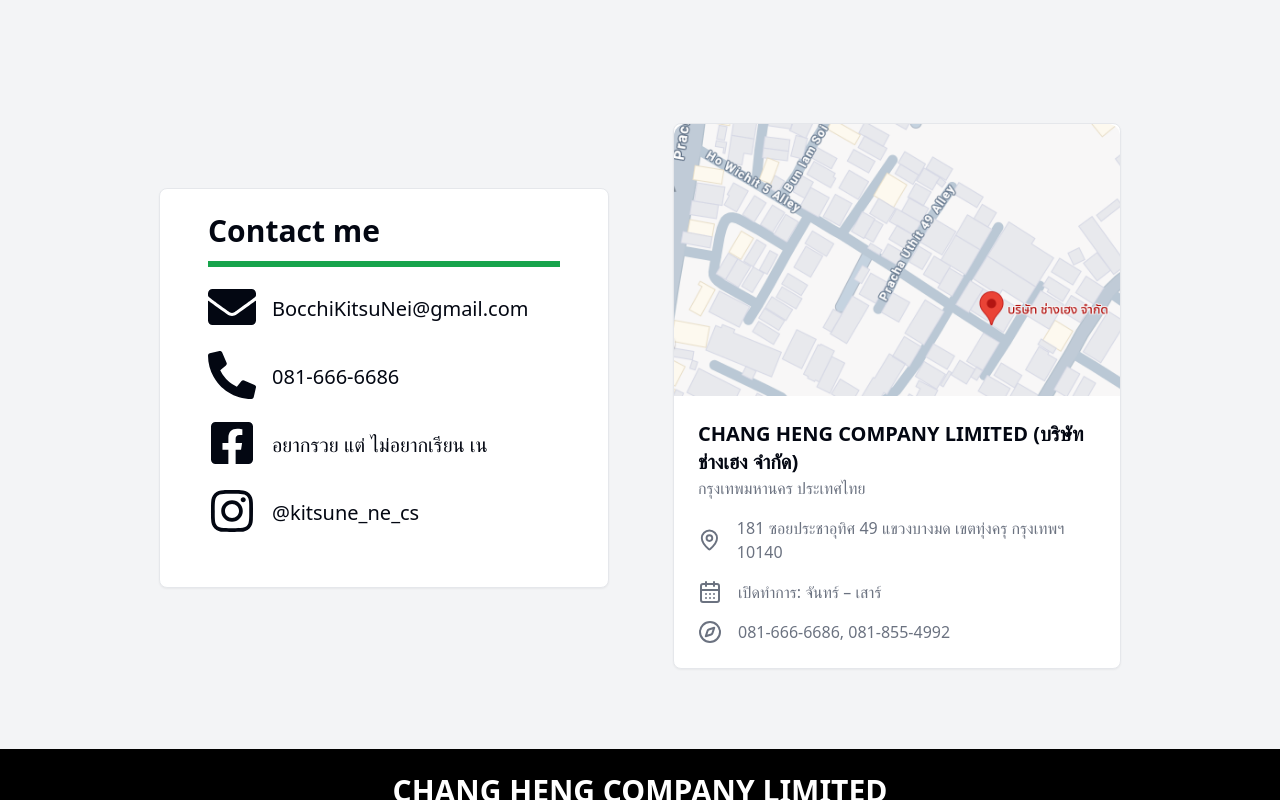
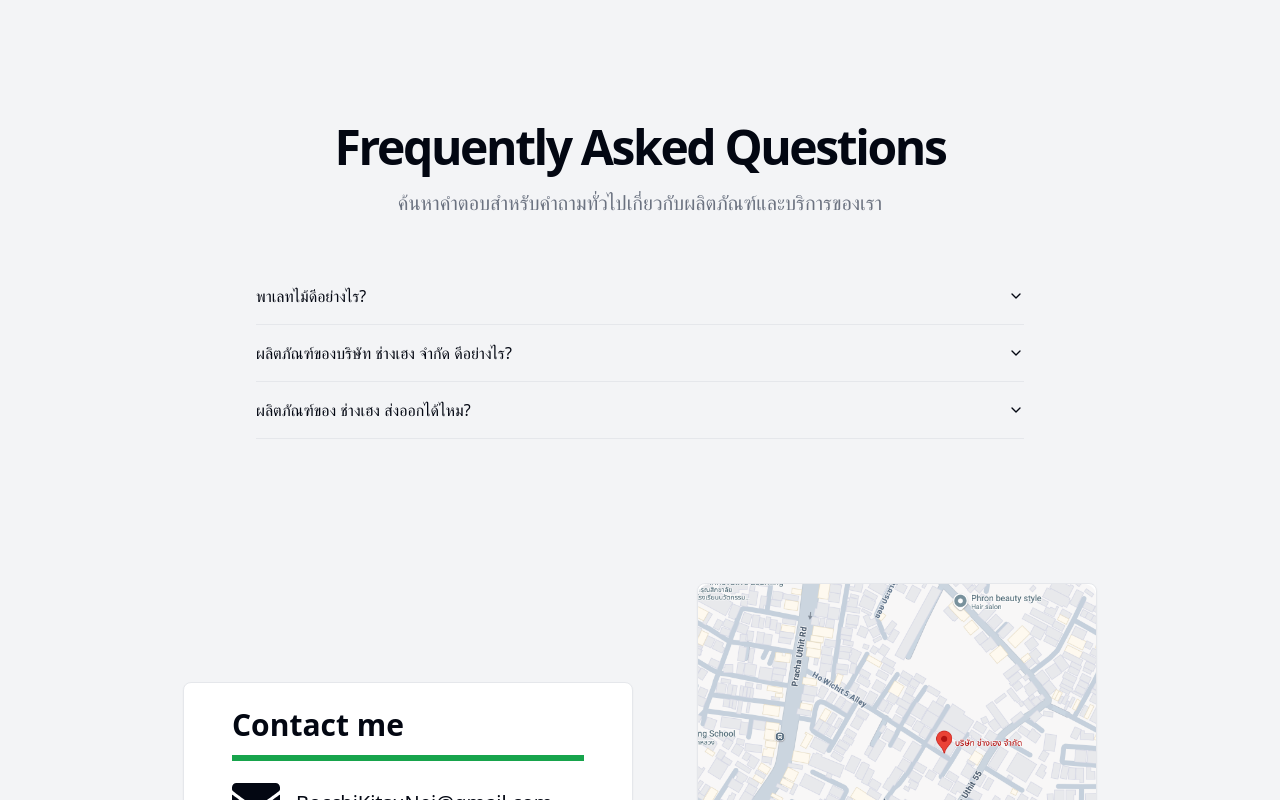
Before and after one commit to xXNeonKitsuneXx/Chang_heng_company_website, a React (Vite) app in the folder chang_heng_website/: page / in a window 1280 px wide. Shown: the part 2400-3200 px from the top of the page. Built offline with nearby package versions, Linux system fonts and the light colour scheme.

Commit message:
add qasection and some adjust

```diff
--- a/chang_heng_website/package.json
+++ b/chang_heng_website/package.json
@@ -10,6 +10,7 @@
     "preview": "vite preview"
   },
   "dependencies": {
+    "@radix-ui/react-accordion": "^1.2.11",
     "@radix-ui/react-slot": "^1.1.0",
     "@radix-ui/react-toast": "^1.2.14",
     "aos": "^2.3.4",
--- /dev/null
+++ b/chang_heng_website/src/components/homepage/QASection.tsx
@@ -0,0 +1,71 @@
+import {
+  Accordion,
+  AccordionContent,
+  AccordionItem,
+  AccordionTrigger,
+} from "@/components/ui/accordion";
+
+export const QASection = () => {
+  return (
+    <section className="bg-muted pb-36 px-4 md:px-6">
+      <div
+        className="container px-4 md:px-6"
+        data-aos="fade-up"
+        data-aos-duration="500"
+      >
+        <div className="mx-auto max-w-3xl space-y-4 text-center">
+          <h2 className="text-3xl font-bold tracking-tighter sm:text-4xl md:text-5xl">
+            Frequently Asked Questions
+          </h2>
+          <p className="mx-auto max-w-[700px] text-gray-500 md:text-xl/relaxed lg:text-base/relaxed xl:text-xl/relaxed dark:text-gray-400">
+            ค้นหาคำตอบสำหรับคำถามทั่วไปเกี่ยวกับผลิตภัณฑ์และบริการของเรา
+          </p>
+        </div>
+        <div className="mx-auto mt-8 max-w-3xl md:mt-12">
+          <Accordion type="single" collapsible className="w-full">
+            <AccordionItem value={`item-1`}>
+              <AccordionTrigger className="text-left text-base font-medium">
+                พาเลทไม้ดีอย่างไร?
+              </AccordionTrigger>
+              <AccordionContent className="text-gray-500 dark:text-gray-400">
+                เป็นวัสดุที่หาได้ง่าย และสามารถผลิตได้ในเวลารวดเร็ว ราคาไม่แพง
+                แข็งแรง ทนทาน สามารถรับน้ำหนักได้มากถึง 2 ตัน (ขึ้นอยู่กับแบบ)
+                <br /> <br />
+                หากผลิตภัณฑ์ชำรุด หรือแตกหัก ก็สามารถซ่อมแซมเป็นจุดๆ
+                ได้โดยไม่ต้องผลิตใหม่ทั้งชิ้น
+                เป็นการประหยัดค่าใช้จ่ายในการดูแลรักษา
+                และสามารถนำกลับมาใช้ใหม่ได้ <br /> <br />
+                หากต้องส่งพาเลทออกต่างประเทศไปพร้อมกับผลิตภัณฑ์ของท่าน
+                พาเลทไม้ก็จะเป็นตัวเลือกที่ถูกกว่าพาเลตจากวัสดุอื่น
+              </AccordionContent>
+            </AccordionItem>
+            <AccordionItem value={`item-2`}>
+              <AccordionTrigger className="text-left text-base font-medium">
+                ผลิตภัณฑ์ของบริษัท ช่างเฮง จำกัด ดีอย่างไร?
+              </AccordionTrigger>
+              <AccordionContent className="text-gray-500 dark:text-gray-400">
+                ผลิตภัณฑ์ของเรา ทำจากไม้ใหม่ที่ไม่เคยผ่านการใช้งานมาก่อน
+                จึงมีความแข็งแรงมากกว่า และไม้ที่ใช้ยัง
+                ผ่านการอัดน้ำยารักษาเนื้อไม้ เพื่อยืดอายุ
+                และป้องกันไม้จากแมลงกินไม้ต่าง ๆ
+                <br /> <br />
+                ทั้งนี้ เรายังมีการ stock ไม้ไว้ในปริมาณมาก เมื่อลูกค้าสั่งผลิต
+                ก็สามารถนำมาผลิตได้ทันที ลูกค้าจึงไม่ต้องรอนาน
+              </AccordionContent>
+            </AccordionItem>
+            <AccordionItem value={`item-3`}>
+              <AccordionTrigger className="text-left text-base font-medium">
+                ผลิตภัณฑ์ของ ช่างเฮง ส่งออกได้ไหม?
+              </AccordionTrigger>
+              <AccordionContent className="text-gray-500 dark:text-gray-400">
+                สามารถส่งออกได้
+                เพราะผลิตภัณฑ์ของเราได้รับการอบความร้อนเพื่อฆ่าแมลงตามข้อกำหนดของ
+                IPPC แล้ว สามารถประทับตราใบสน และออกใบรับรองให้ได้
+              </AccordionContent>
+            </AccordionItem>
+          </Accordion>
+        </div>
+      </div>
+    </section>
+  );
+};
--- a/chang_heng_website/src/components/homepage/contact.tsx
+++ b/chang_heng_website/src/components/homepage/contact.tsx
@@ -1,10 +1,9 @@
 import { Card, CardContent } from "@/components/ui/card";
-import { CalendarDaysIcon, CompassIcon, MapPinIcon } from "lucide-react";
+import { CalendarDaysIcon, PhoneIcon, MapPinIcon } from "lucide-react";
 import { useState } from "react";
 import {
   FaEnvelope,
   FaFacebookSquare,
-  FaInstagram,
   FaPhoneAlt,
 } from "react-icons/fa";
 import { useToast } from "@/hooks/use-toast";
@@ -84,25 +83,13 @@
                     </a>
                   </div>
 
-                  <div>
-                    <a
-                      href="https://www.instagram.com/kitsune_ne_cs/"
-                      target="_blank"
-                      className=" flex mt-5 hover:text-[#17a44c] hover:-translate-y-1 duration-300 cursor-pointer"
-                    >
-                      <FaInstagram className="text-4xl md:text-5xl" />{" "}
-                      <span className="pl-4 pt-1 md:pt-3 text-xl">
-                        @kitsune_ne_cs
-                      </span>
-                    </a>
-                  </div>
                 </div>
               </div>
             </div>
           </CardContent>
         </Card>
         {/* ///////////////////////////////////////////////////////////////////////////////////////////////////// */}
-        <Card className="w-2xl max-w-md hover:!scale-105 duration-500 cursor-pointer transition-all">
+        <Card className="w-2xl max-w-md hover:!scale-105 duration-500 cursor-pointer transition-all w-[400px]">
           <a
             href="https://www.google.com/maps/place/บริษัท+ช่างเฮง+จำกัด/@13.648077,100.4955955,17z/data=!3m1!4b1!4m6!3m5!1s0x30e2a3682e8cd159:0xc9a6d1a935c4be24!8m2!3d13.648077!4d100.4981704!16s%2Fg%2F11g4jbk881?entry=ttu&g_ep=EgoyMDI1MDYwMy4wIKXMDSoASAFQAw%3D%3D"
             target="_blank"
@@ -128,19 +115,19 @@
                   </p>
                 </div>
                 <div className="flex items-center gap-4">
-                  <MapPinIcon className="w-6 h-6 text-muted-foreground" />
+                  <MapPinIcon className="min-w-6 min-h-6 text-muted-foreground" />
                   <div className="text-muted-foreground">
                     181 ซอยประชาอุทิศ 49 แขวงบางมด เขตทุ่งครุ กรุงเทพฯ 10140
                   </div>
                 </div>
                 <div className="flex items-center gap-4">
-                  <CalendarDaysIcon className="w-6 h-6 text-muted-foreground" />
+                  <CalendarDaysIcon className="min-w-6 min-h-6 text-muted-foreground" />
                   <div className="text-muted-foreground">
                     เปิดทำการ: จันทร์ – เสาร์
                   </div>
                 </div>
                 <div className="flex items-center gap-4">
-                  <CompassIcon className="w-6 h-6 text-muted-foreground" />
+                  <PhoneIcon className="min-w-6 min-h-6 text-muted-foreground" />
                   <div className="text-muted-foreground">
                     081-666-6686, 081-855-4992
                   </div>
--- a/chang_heng_website/src/components/homepage/products.tsx
+++ b/chang_heng_website/src/components/homepage/products.tsx
@@ -6,7 +6,7 @@
   CarouselNext,
   CarouselPrevious,
 } from "@/components/ui/carousel";
-// import Autoplay from "embla-carousel-autoplay"
+
 import { Card, CardContent } from "@/components/ui/card";
 import React from "react";
 import { cn } from "@/lib/utils";
@@ -54,7 +54,7 @@
             Our Products
           </h2>
           <p className="text-muted-foreground text-3xl">
-            Check out some of our products
+            ผลิตภัณฑ์บางส่วนของเรา
           </p>
           <Carousel
             setApi={setApi}
--- a/chang_heng_website/src/components/homepage/temp.tsx
+++ /dev/null
@@ -1,5 +0,0 @@
-export const Temp = () => {
-    return (
-        <div></div>
-    )
-  }
--- /dev/null
+++ b/chang_heng_website/src/components/ui/accordion.tsx
@@ -0,0 +1,56 @@
+import * as React from "react"
+import * as AccordionPrimitive from "@radix-ui/react-accordion"
+import { ChevronDown } from "lucide-react"
+
+import { cn } from "@/lib/utils"
+
+const Accordion = AccordionPrimitive.Root
+
+const AccordionItem = React.forwardRef<
+  React.ElementRef<typeof AccordionPrimitive.Item>,
+  React.ComponentPropsWithoutRef<typeof AccordionPrimitive.Item>
+>(({ className, ...props }, ref) => (
+  <AccordionPrimitive.Item
+    ref={ref}
+    className={cn("border-b", className)}
+    {...props}
+  />
+))
+AccordionItem.displayName = "AccordionItem"
+
+const AccordionTrigger = React.forwardRef<
+  React.ElementRef<typeof AccordionPrimitive.Trigger>,
+  React.ComponentPropsWithoutRef<typeof AccordionPrimitive.Trigger>
+>(({ className, children, ...props }, ref) => (
+  <AccordionPrimitive.Header className="flex">
+    <AccordionPrimitive.Trigger
+      ref={ref}
+      className={cn(
+        "flex flex-1 items-center justify-between py-4 font-medium transition-all hover:underline [&[data-state=open]>svg]:rotate-180",
+        className
+      )}
+      {...props}
+    >
+      {children}
+      <ChevronDown className="h-4 w-4 shrink-0 transition-transform duration-200" />
+    </AccordionPrimitive.Trigger>
+  </AccordionPrimitive.Header>
+))
+AccordionTrigger.displayName = AccordionPrimitive.Trigger.displayName
+
+const AccordionContent = React.forwardRef<
+  React.ElementRef<typeof AccordionPrimitive.Content>,
+  React.ComponentPropsWithoutRef<typeof AccordionPrimitive.Content>
+>(({ className, children, ...props }, ref) => (
+  <AccordionPrimitive.Content
+    ref={ref}
+    className="overflow-hidden text-sm transition-all data-[state=closed]:animate-accordion-up data-[state=open]:animate-accordion-down"
+    {...props}
+  >
+    <div className={cn("pb-4 pt-0", className)}>{children}</div>
+  </AccordionPrimitive.Content>
+))
+
+AccordionContent.displayName = AccordionPrimitive.Content.displayName
+
+export { Accordion, AccordionItem, AccordionTrigger, AccordionContent }
--- a/chang_heng_website/src/pages/homepage.tsx
+++ b/chang_heng_website/src/pages/homepage.tsx
@@ -5,6 +5,7 @@
 import { Services } from "@/components/homepage/service";
 import { Footer } from "@/components/footer/footer";
 import { Products } from "@/components/homepage/products";
+import { QASection } from "@/components/homepage/QASection";
 import { Contact } from "@/components/homepage/contact";
 import { Toaster } from "@/components/ui/toaster";
 import { Fragment } from "react/jsx-runtime";
@@ -19,13 +20,16 @@
         <div id="about">
           <About />
         </div>
-        <div id="services">
+        <div id="services" className="scroll-mt-36">
           <Services />
         </div>
         <div id="products">
           <Products />
         </div>
-        <div id="contact">
+        <div id="qa" className="scroll-mt-36">
+          <QASection />
+        </div>
+        <div id="contact" className="scroll-mt-36">
           <Contact />
         </div>
         <Footer />
--- a/chang_heng_website/tsconfig.json
+++ b/chang_heng_website/tsconfig.json
@@ -13,6 +13,7 @@
 		"baseUrl": ".",
 		"paths": {
 			"@/*": ["./src/*"]
-		}
+		},
+    "forceConsistentCasingInFileNames": true
 	}
 }
```
Also changed, not shown: chang_heng_website/src/components/navbar/navbar.tsx (+5 -5 lines), chang_heng_website/tailwind.config.js (+62 -36 lines), chang_heng_website/public/CH_Map.png, 1 other file (tests, documents, lock files or other folders).
